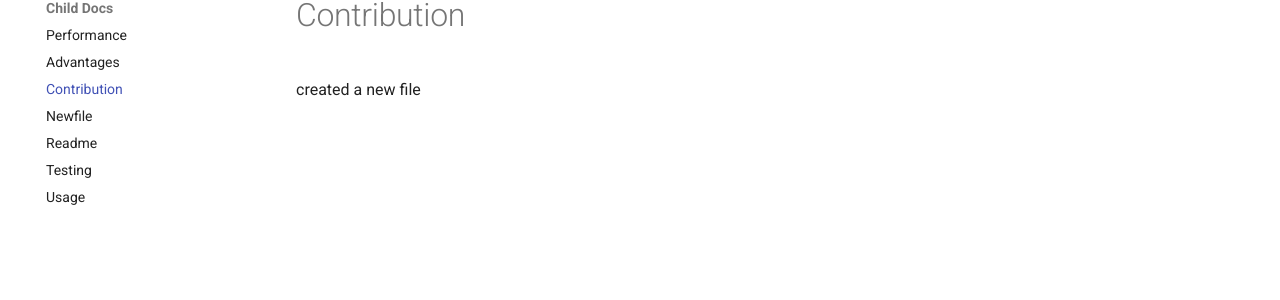
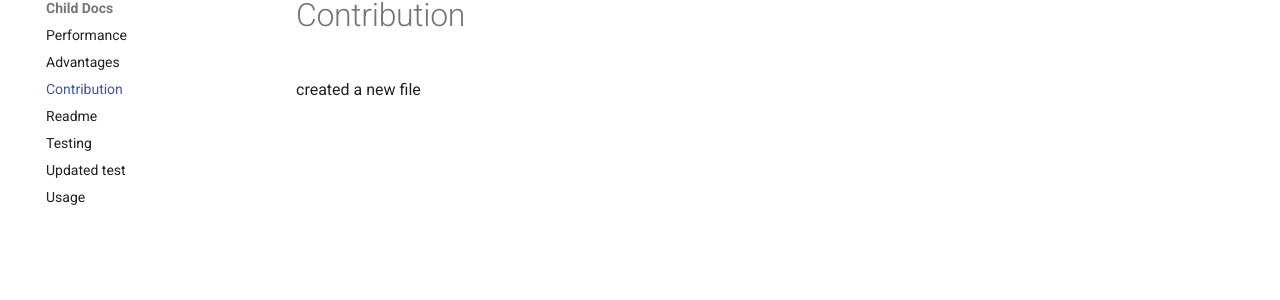
Before and after one commit to Nimra-stellarstack/parent-repo, an MkDocs documentation site: the page built from docs/child-repo/contribution.md, in a window 1280 px wide. Shown: the part 151-451 px from the top of the page. Built offline with MkDocs 1.6.1 and Material for MkDocs 9.7.7, drawn with Linux system fonts in a browser that asks for light colours.

Commit message:
🔄 Sync docs from child-repo

```diff
--- a/mkdocs.yml
+++ b/mkdocs.yml
@@ -10,7 +10,7 @@ nav:
   - Performance: child-repo/Performance.md
   - Advantages: child-repo/advantages.md
   - Contribution: child-repo/contribution.md
-  - Newfile: child-repo/newfile.md
   - Readme: child-repo/readme.md
   - Testing: child-repo/testing.md
+  - Updated test: child-repo/updated-test.md
   - Usage: child-repo/usage.md
```
Also changed, not shown: docs/child-repo/newfile.md (deleted, +0 -1 lines), docs/child-repo/updated-test.md (added, +1 -0 lines).
